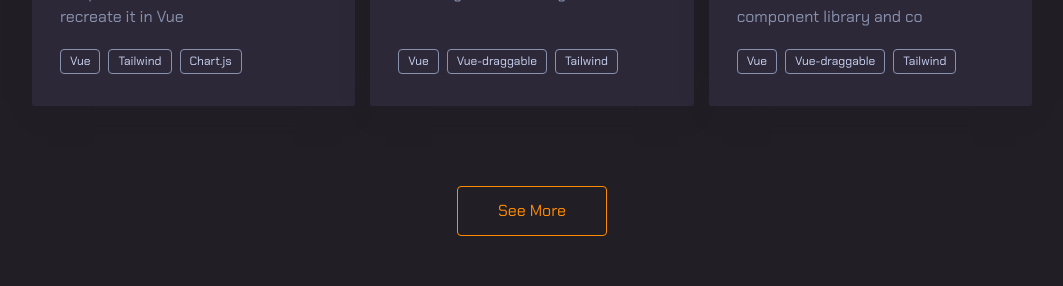
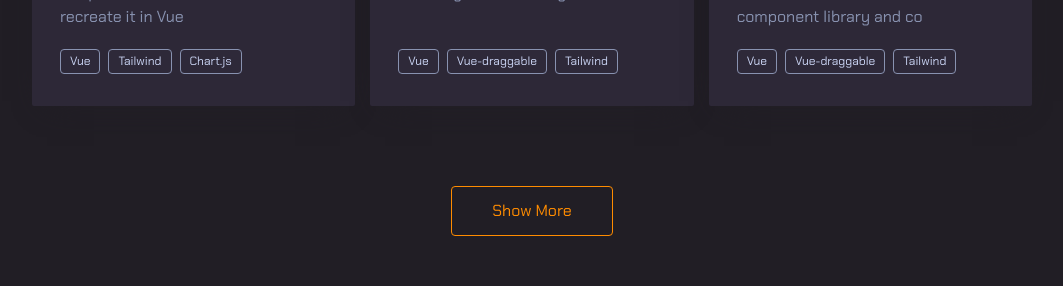
Before and after one commit to kromate/v5, a Vue app: page / in a window 1280 px wide. Shown: the part 4734-5020 px from the top of the page, without its empty margins (108-1171 px from the left). Built offline with nearby package versions, Linux system fonts and the light colour scheme.

Commit message:
feat: show more/less button

```diff
--- a/src/components/Work.vue
+++ b/src/components/Work.vue
@@ -42,7 +42,10 @@
 			</li>
 		</transition-group>
 		<button v-if="showMoreValue"  class="big-btn mt-20 w-auto mx-auto" @click="showMore"
-			>See More</button
+			>Show More</button
+		>
+		<button v-else  class="big-btn mt-20 w-auto mx-auto" @click="showLess"
+			>Show less</button
 		>
 	</section>
 </template>
@@ -52,7 +55,7 @@ import folder from '@/assets/icons/folder.vue';
 import redirect from '@/assets/icons/redirect.vue';
 import github from '@/assets/icons/github.vue';
 import { gsap } from 'gsap';
-import { projects, showMore, showMoreValue } from '@/composibles/projects';
+import { projects, showMore, showMoreValue, showLess } from '@/composibles/projects';
 
 const beforeEnter = (el: any) => {
 	el.style.opacity = '0';
--- a/src/composibles/projects.ts
+++ b/src/composibles/projects.ts
@@ -180,6 +180,8 @@ export const showMore = () => {
     showMoreValue.value = false
 }
 export const showLess = () => {
-    INITIAL_LENGTH.value -= (projectsArr.length - INITIAL_LENGTH.value)
+    console.log(INITIAL_LENGTH);
+    INITIAL_LENGTH.value -= (projectsArr.length - 6)
+    console.log(INITIAL_LENGTH, 'gg');
     showMoreValue.value = true
 }
```
